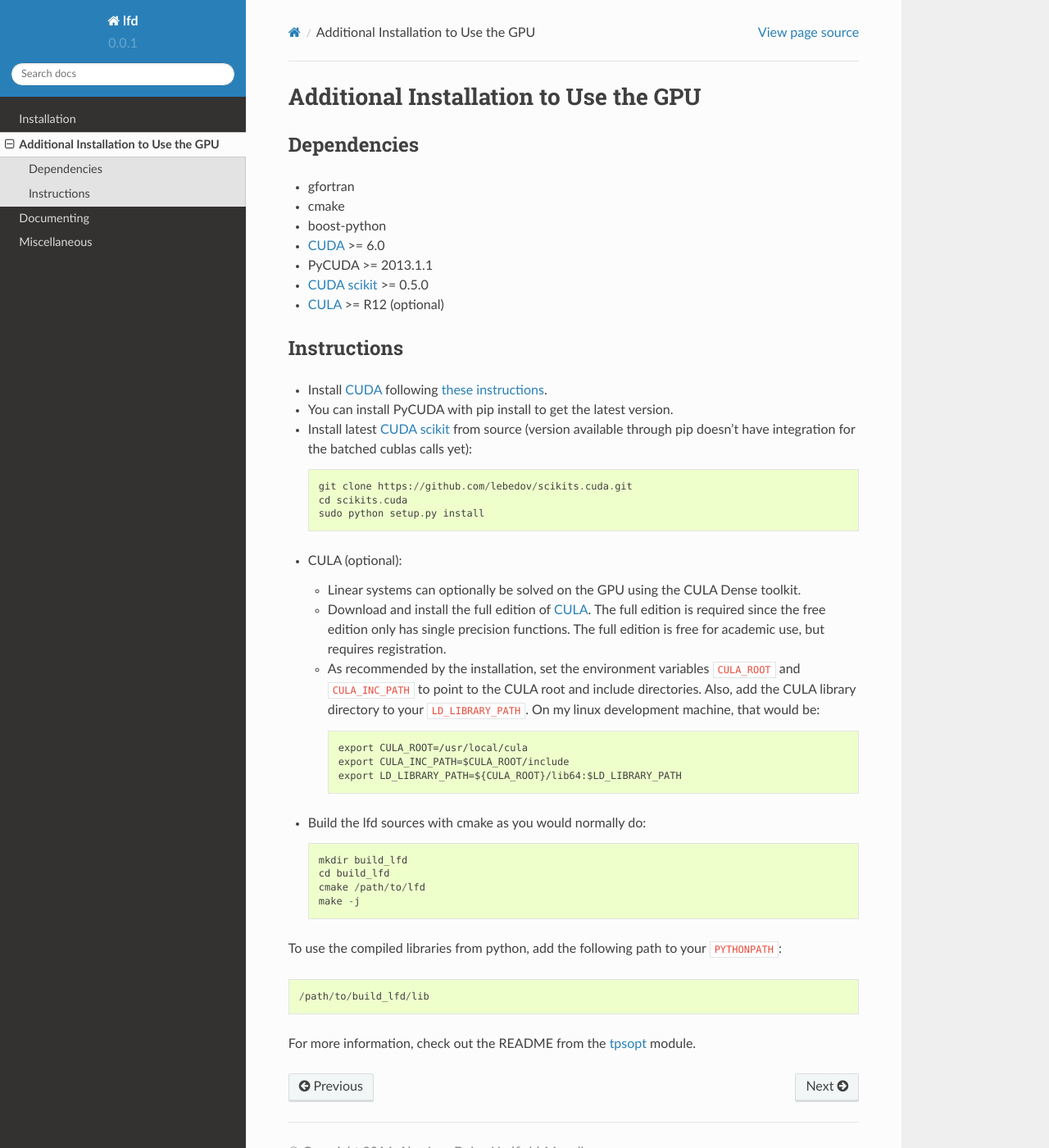
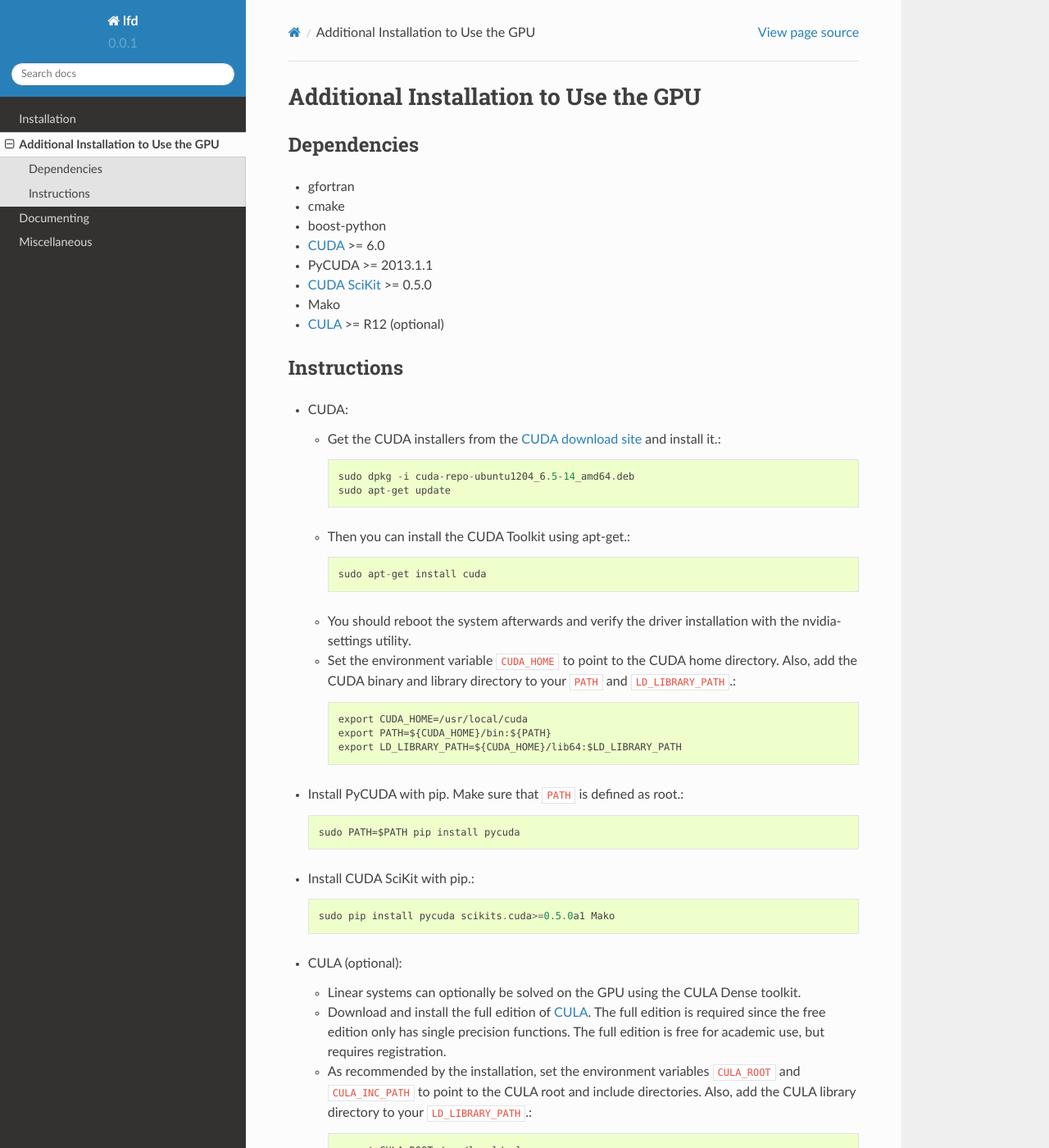
Before and after one commit to rll/lfd, a Sphinx documentation site: the page built from doc/install_gpu.rst, in a window 1280 px wide and 1400 px high. Shown: the whole window at 82% size. Built offline with Sphinx 7.4.7 and the Read the Docs theme 2.0.0, drawn with Linux system fonts in a browser that asks for light colours; formulas are drawn with MathJax 3; some of the changed text lies outside the part shown.

Commit message:
Update install.rst to use scikit.cuda from pip and make instructions more explicit.

```diff
--- a/doc/install_gpu.rst
+++ b/doc/install_gpu.rst
@@ -12,39 +12,58 @@ Dependencies
 -  boost-python
 -  `CUDA <https://developer.nvidia.com/cuda-downloads>`_ >= 6.0
 -  PyCUDA >= 2013.1.1
--  `CUDA scikit <http://scikit-cuda.readthedocs.org>`_ >= 0.5.0
+-  `CUDA SciKit <http://scikit-cuda.readthedocs.org>`_ >= 0.5.0
+-  Mako
 -  `CULA <http://www.culatools.com/downloads/dense>`_ >= R12 (optional)
 
 
 Instructions
 ------------
 
--  Install `CUDA <https://developer.nvidia.com/cuda-downloads>`_ following `these instructions <http://www.r-tutor.com/gpu-computing/cuda-installation/cuda6.5-ubuntu>`_.
--  You can install PyCUDA with pip install to get the latest version.
--  Install latest `CUDA scikit <http://scikit-cuda.readthedocs.org>`_ from source (version available through pip doesn't have integration for the batched cublas calls yet)::
+-  CUDA:
 
-      git clone https://github.com/lebedov/scikits.cuda.git
-      cd scikits.cuda
-      sudo python setup.py install
+   -  Get the CUDA installers from the `CUDA download site <https://developer.nvidia.com/cuda-downloads>`_ and install it.::
+
+         sudo dpkg -i cuda-repo-ubuntu1204_6.5-14_amd64.deb
+         sudo apt-get update
+
+   -  Then you can install the CUDA Toolkit using apt-get.::
+
+         sudo apt-get install cuda
+
+   -  You should reboot the system afterwards and verify the driver installation with the nvidia-settings utility.
+   -  Set the environment variable ``CUDA_HOME`` to point to the CUDA home directory. Also, add the CUDA binary and library directory to your ``PATH`` and ``LD_LIBRARY_PATH``.::
+
+         export CUDA_HOME=/usr/local/cuda
+         export PATH=${CUDA_HOME}/bin:${PATH}
+         export LD_LIBRARY_PATH=${CUDA_HOME}/lib64:$LD_LIBRARY_PATH
+
+-  Install PyCUDA with pip. Make sure that ``PATH`` is defined as root.::
+
+      sudo PATH=$PATH pip install pycuda
+
+-  Install CUDA SciKit with pip.::
+
+      sudo pip install pycuda scikits.cuda>=0.5.0a1 Mako
 
 -  CULA (optional):
 
    -  Linear systems can optionally be solved on the GPU using the CULA Dense toolkit.
    -  Download and install the full edition of `CULA <http://www.culatools.com/downloads/dense/>`_. The full edition is required since the free edition only has single precision functions. The full edition is free for academic use, but requires registration.
-   -  As recommended by the installation, set the environment variables ``CULA_ROOT`` and ``CULA_INC_PATH`` to point to the CULA root and include directories. Also, add the CULA library directory to your ``LD_LIBRARY_PATH``. On my linux development machine, that would be::
+   -  As recommended by the installation, set the environment variables ``CULA_ROOT`` and ``CULA_INC_PATH`` to point to the CULA root and include directories. Also, add the CULA library directory to your ``LD_LIBRARY_PATH``.::
 
          export CULA_ROOT=/usr/local/cula
          export CULA_INC_PATH=$CULA_ROOT/include
          export LD_LIBRARY_PATH=${CULA_ROOT}/lib64:$LD_LIBRARY_PATH
 
--  Build the lfd sources with cmake as you would normally do::
+-  Build the lfd sources with cmake as you would normally do.::
 
       mkdir build_lfd
       cd build_lfd
       cmake /path/to/lfd
       make -j
 
-To use the compiled libraries from python, add the following path to your ``PYTHONPATH``::
+To use the compiled libraries from python, add the following path to your ``PYTHONPATH``:::
 
    /path/to/build_lfd/lib
 
```
